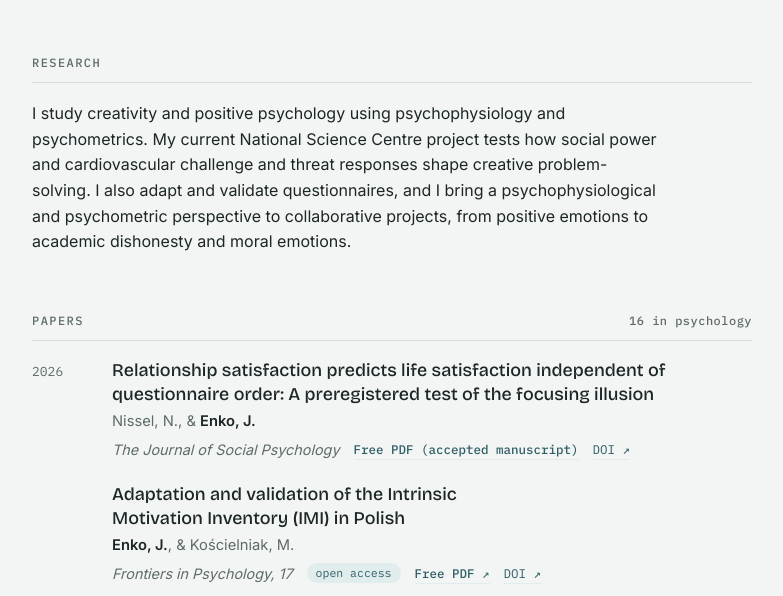
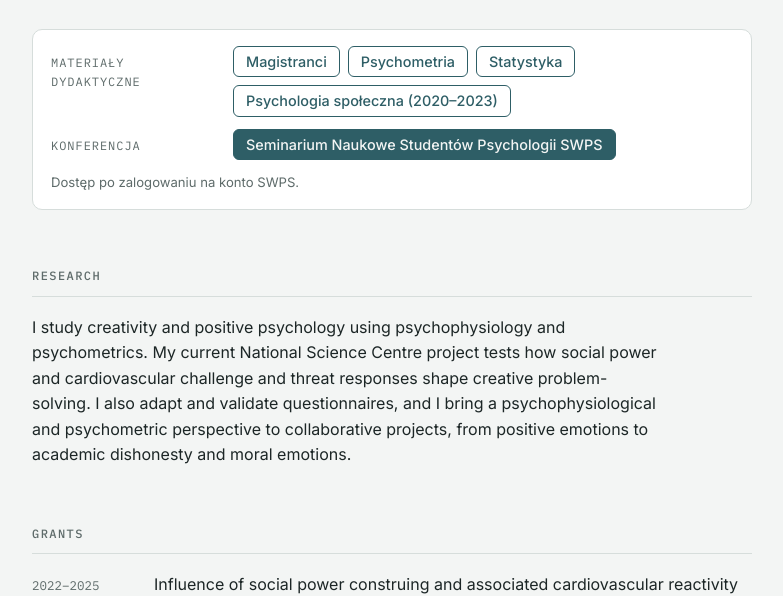
Before and after one commit to JolantaEnko/JolantaEnko.github.io, a plain HTML site: page index.html in a window 1280 px wide. Shown: the part 213-809 px from the top of the page, without its empty margins (248-1031 px from the left). Drawn offline with nearby package versions, Linux system fonts and the light colour scheme.

Commit message:
Add files via upload

```diff
--- a/index.html
+++ b/index.html
@@ -124,6 +124,20 @@ footer { font-family: var(--f-mono); font-size: 12px; color: var(--muted); }
   .year > .y { padding-top: 0; color: var(--accent); }
   .list li { grid-template-columns: 1fr; gap: 0; }
 }
+
+/* Student links bar */
+.students { display: flex; flex-direction: column; gap: 12px; background: var(--surface); border: 1px solid var(--line); border-radius: 10px; padding: 16px 18px; margin-top: -24px; }
+.srow { display: grid; grid-template-columns: 170px 1fr; gap: 12px; align-items: baseline; }
+.srow > * { min-width: 0; }
+.slbl { font-family: var(--f-mono); font-size: 12px; text-transform: uppercase; letter-spacing: 0.08em; color: var(--muted); }
+.chips { display: flex; flex-wrap: wrap; gap: 8px; }
+.chip { font-size: 0.9rem; font-weight: 500; color: var(--accent); text-decoration: none; border: 1px solid var(--accent); border-radius: 6px; padding: 5px 12px; line-height: 1.35; }
+.chip:hover { background: var(--accent-soft); }
+.chip.strong { background: var(--accent); color: var(--bg); }
+.chip.strong:hover { filter: brightness(1.08); background: var(--accent); }
+.chip:focus-visible { outline: 2px solid var(--accent); outline-offset: 2px; }
+.shint { margin: 0; font-size: 0.82rem; color: var(--muted); }
+@media (max-width: 560px) { .srow { grid-template-columns: 1fr; gap: 6px; } .students { margin-top: -16px; } }
 </style>
 
 </head>
@@ -137,9 +151,36 @@ footer { font-family: var(--f-mono); font-size: 12px; color: var(--muted); }
     </div>
   </header>
 
+  <nav class="students" aria-label="Dla studentów">
+    <div class="srow">
+      <span class="slbl">Materiały dydaktyczne</span>
+      <div class="chips">
+        <a class="chip" href="https://drive.google.com/drive/folders/1ukpJ7UegATe9miUEuIUJ7DWF5YrFeeyH?usp=sharing" target="_blank" rel="noopener">Magistranci</a>
+        <a class="chip" href="https://drive.google.com/drive/folders/1EL_n-jdVz3sq-S07tYTDSRkfjwKQrZMt?usp=sharing" target="_blank" rel="noopener">Psychometria</a>
+        <a class="chip" href="https://drive.google.com/drive/folders/1VHduzPbuKoVcISWpy_aScNim289gYDqK?usp=sharing" target="_blank" rel="noopener">Statystyka</a>
+        <a class="chip" href="https://drive.google.com/drive/folders/1l_gsdaTgYZrgxv-_dBRqn_JeJtKzqO2i?usp=sharing" target="_blank" rel="noopener">Psychologia społeczna (2020–2023)</a>
+      </div>
+    </div>
+    <div class="srow">
+      <span class="slbl">Konferencja</span>
+      <div class="chips">
+        <a class="chip strong" href="https://sites.google.com/swps.edu.pl/snspswps?usp=sharing" target="_blank" rel="noopener">Seminarium Naukowe Studentów Psychologii SWPS</a>
+      </div>
+    </div>
+    <p class="shint">Dostęp po zalogowaniu na konto SWPS.</p>
+  </nav>
+
   <section>
     <h2>Research</h2>
     <p>I study creativity and positive psychology using psychophysiology and psychometrics. My current National Science Centre project tests how social power and cardiovascular challenge and threat responses shape creative problem-solving. I also adapt and validate questionnaires, and I bring a psychophysiological and psychometric perspective to collaborative projects, from positive emotions to academic dishonesty and moral emotions.</p>
+  </section>
+
+  <section>
+    <h2>Grants</h2>
+    <ul class="list">
+      <li><span class="k">2022–2025</span><span>Influence of social power construing and associated cardiovascular reactivity on creative problem-solving<span class="sub">National Science Centre, Poland · 2021/43/D/HS6/01048</span></span></li>
+      <li><span class="k">2015–2018</span><span>Examining a motivational model for gratitude interventions: physiological responses underlying gratitude experience and action<span class="sub">National Science Centre, Poland · 2014-15/N/HS6/04151</span></span></li>
+    </ul>
   </section>
 
   <section>
@@ -292,14 +333,6 @@ footer { font-family: var(--f-mono); font-size: 12px; color: var(--muted); }
   </section>
 
   <section>
-    <h2>Grants</h2>
-    <ul class="list">
-      <li><span class="k">2022–2025</span><span>Influence of social power construing and associated cardiovascular reactivity on creative problem-solving<span class="sub">National Science Centre, Poland · 2021/43/D/HS6/01048</span></span></li>
-      <li><span class="k">2015–2018</span><span>Examining a motivational model for gratitude interventions: physiological responses underlying gratitude experience and action<span class="sub">National Science Centre, Poland · 2014-15/N/HS6/04151</span></span></li>
-    </ul>
-  </section>
-
-  <section>
     <h2>Background</h2>
     <ul class="list">
       <li><span class="k">2020–now</span><span>Assistant Professor, SWPS University, Poznań</span></li>
```
